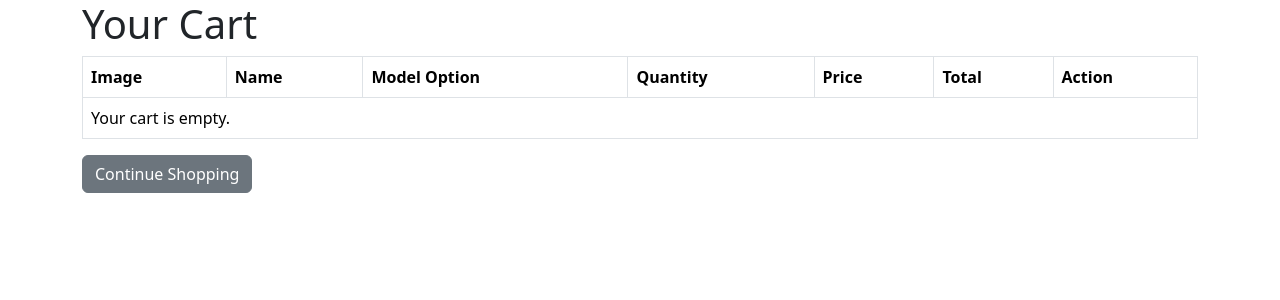
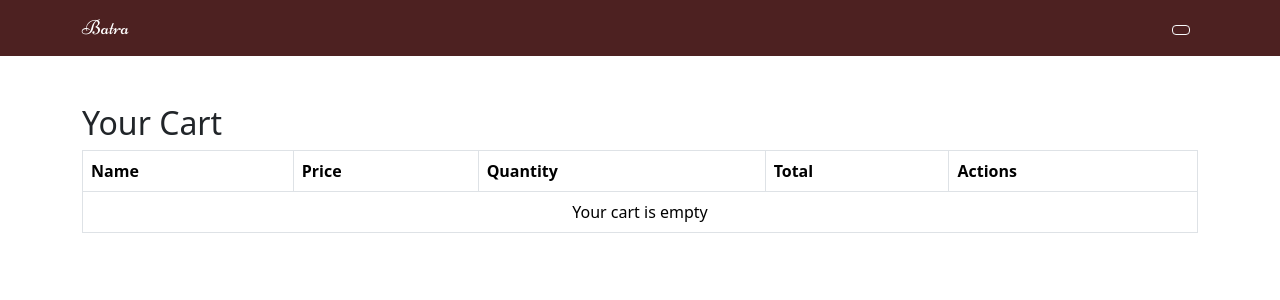
Before and after one commit to Etrama22/batik-sales-website, a PHP site: page /Batra/cart in a window 1280 px wide. Shown: the top 300 px of the page. Run offline with PHP 8.4, Linux system fonts and the light colour scheme; some web fonts are replaced.

Commit message:
Cart View

```diff
--- a/views/cart/index.php
+++ b/views/cart/index.php
@@ -1,68 +1,117 @@
 <?php
-// views/users/cart.php
+function formatRupiah($number)
+{
+    return 'Rp ' . number_format($number, 0, ',', '.');
+}
 ?>
+
 <!DOCTYPE html>
-<html>
+<html lang="en">
 
 <head>
+    <meta charset="UTF-8">
+    <meta name="viewport" content="width=device-width, initial-scale=1.0">
     <title>Cart</title>
+    <link rel="stylesheet" href="./public/assets/styleHome.css">
     <link href="https://cdn.jsdelivr.net/npm/bootstrap@5.3.3/dist/css/bootstrap.min.css" rel="stylesheet" integrity="sha384-QWTKZyjpPEjISv5WaRU9OFeRpok6YctnYmDr5pNlyT2bRjXh0JMhjY6hW+ALEwIH" crossorigin="anonymous">
-    <script src="https://code.jquery.com/jquery-3.6.0.min.js" integrity="sha384-KyZXEAg3QhqLMpG8r+Knujsl5+GYp1yD1CZLQ4RYY3xZbIDwodRTIIXAjXKhMZjJ" crossorigin="anonymous"></script>
 </head>
 
 <body>
-    <div class="container">
-        <h1>Your Cart</h1>
+    <nav class="navbar navbar-expand-lg navbar-dark" style="background-color: #4D2121;">
+        <div class="container">
+            <a class="logo navbar-brand" href="#">Batra</a>
+            <button class="navbar-toggler" type="button" data-bs-toggle="collapse" data-bs-target="#navbarNav" aria-controls="navbarNav" aria-expanded="false" aria-label="Toggle navigation">
+                <span class="navbar-toggler-icon"></span>
+            </button>
+            <div class="collapse navbar-collapse" id="navbarNav">
+                <ul class="navbar-nav ms-auto">
+                    <li class="nav-item">
+                        <a class="nav-link" href="/Batra/cart"><button type="button" class="btn btn-outline-light btn-sm"><i class="fa-solid fa-cart-shopping"></i></button></a>
+                    </li>
+                </ul>
+            </div>
+        </div>
+    </nav>
+
+    <div class="container mt-5">
+        <h2>Your Cart</h2>
         <table class="table table-bordered">
             <thead>
                 <tr>
-                    <th>Image</th>
                     <th>Name</th>
-                    <th>Model Option</th>
+                    <th>Price</th>
                     <th>Quantity</th>
-                    <th>Price</th>
                     <th>Total</th>
-                    <th>Action</th>
+                    <th>Actions</th>
                 </tr>
             </thead>
             <tbody>
-                <?php if (empty($cartItems)) : ?>
-                    <tr>
-                        <td colspan="7">Your cart is empty.</td>
-                    </tr>
-                <?php else : ?>
-                    <?php foreach ($cartItems as $item) : ?>
+                <?php
+                $grandTotal = 0;
+                if (isset($_SESSION['cart'])) : ?>
+                    <?php foreach ($_SESSION['cart'] as $item) :
+                        $total = $item['price'] * $item['quantity'];
+                        $grandTotal += $total;
+                    ?>
                         <tr>
-                            <td><img src="./public/assets/imgDB/<?= htmlspecialchars($item['image']) ?>" style="width: 100px;"></td>
                             <td><?= htmlspecialchars($item['name']) ?></td>
-                            <td><?= htmlspecialchars($item['model_option']) ?></td>
+                            <td><?= htmlspecialchars(formatRupiah($item['price'])) ?></td>
                             <td>
-                                <form action="/Batra/cart/update" method="post" class="d-inline">
-                                    <input type="hidden" name="id" value="<?= htmlspecialchars($item['product_id']) ?>">
-                                    <input type="hidden" name="model_option" value="<?= htmlspecialchars($item['model_option']) ?>">
-                                    <input type="number" name="quantity" value="<?= htmlspecialchars($item['quantity']) ?>" min="1" class="form-control d-inline w-auto">
-                                    <input type="hidden" name="price" value="<?= htmlspecialchars($item['price']) ?>">
-                                    <button type="submit" class="btn btn-primary">Update</button>
+                                <form action="/Batra/cart/update" method="POST" style="display:inline-block;">
+                                    <input type="hidden" name="id" value="<?= htmlspecialchars($item['id']) ?>">
+                                    <input type="number" name="quantity" value="<?= htmlspecialchars($item['quantity']) ?>" min="1" class="form-control" style="width: 80px; display: inline-block;">
+                                    <button type="submit" name="update_cart" class="btn btn-primary btn-sm">Update</button>
                                 </form>
                             </td>
-                            <td><?= htmlspecialchars($item['price']) ?></td>
-                            <td><?= htmlspecialchars($item['total']) ?></td>
+                            <td><?= htmlspecialchars(formatRupiah($total)) ?></td>
                             <td>
-                                <form action="/Batra/cart/remove" method="post" class="d-inline">
-                                    <input type="hidden" name="id" value="<?= htmlspecialchars($item['product_id']) ?>">
-                                    <button type="submit" class="btn btn-danger">Remove</button>
-                                </form>
+                                <a href="/Batra/cart/delete?id=<?= htmlspecialchars($item['id']) ?>" class="btn btn-danger btn-sm">Delete</a>
                             </td>
                         </tr>
                     <?php endforeach; ?>
+                <?php else : ?>
+                    <tr>
+                        <td colspan="5" class="text-center">Your cart is empty</td>
+                    </tr>
                 <?php endif; ?>
             </tbody>
+            <?php if (isset($_SESSION['cart'])) : ?>
+                <tfoot>
+                    <tr>
+                        <td colspan="3" class="text-end"><strong>Grand Total:</strong></td>
+                        <td colspan="2"><?= htmlspecialchars(formatRupiah($grandTotal)) ?></td>
+                    </tr>
+                </tfoot>
+            <?php endif; ?>
         </table>
-        <a href="/Batra/menu" class="btn btn-secondary">Continue Shopping</a>
+        <?php if (isset($_SESSION['cart'])) : ?>
+            <div class="text-end">
+                <!-- Button trigger modal -->
+                <button type="button" class="btn btn-primary" data-bs-toggle="modal" data-bs-target="#exampleModal">
+                    Launch demo modal
+                </button>
+
+                <!-- Modal -->
+                <div class="modal fade" id="exampleModal" tabindex="-1" aria-labelledby="exampleModalLabel" aria-hidden="true">
+                    <div class="modal-dialog">
+                        <div class="modal-content">
+                            <div class="modal-header">
+                                <h1 class="modal-title fs-5" id="exampleModalLabel">Modal title</h1>
+                                <button type="button" class="btn-close" data-bs-dismiss="modal" aria-label="Close"></button>
+                            </div>
+                            <div class="modal-body">
+                                ...
+                            </div>
+                            <div class="modal-footer">
+                                <button type="button" class="btn btn-secondary" data-bs-dismiss="modal">Close</button>
+                                <button type="button" class="btn btn-primary">Save changes</button>
+                            </div>
+                        </div>
+                    </div>
+                </div>
+            </div>
+        <?php endif; ?>
     </div>
-    <script>
-        // Add any necessary JavaScript for dynamic updates here
-    </script>
     <script src="https://cdn.jsdelivr.net/npm/bootstrap@5.3.3/dist/js/bootstrap.bundle.min.js" integrity="sha384-YvpcrYf0tY3lHB60NNkmXc5s9fDVZLESaAA55NDzOxhy9GkcIdslK1eN7N6jIeHz" crossorigin="anonymous"></script>
 </body>
 
```
